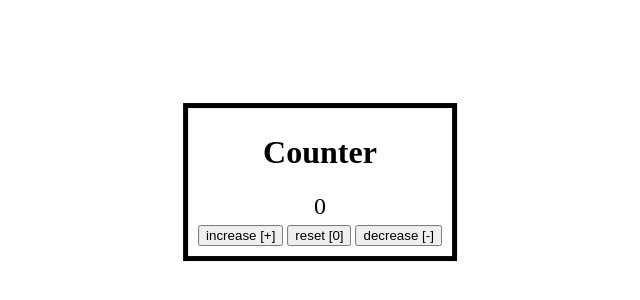
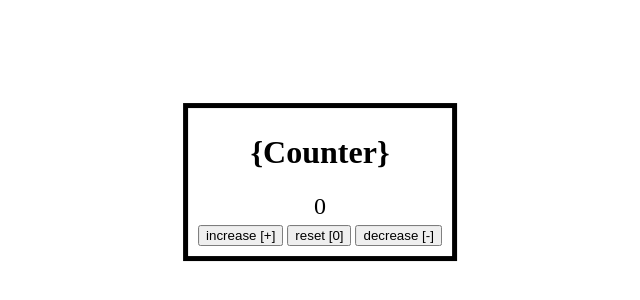
Before and after one commit to ambiguousphoton/js-projects, a plain HTML site: page counter/counter.html in a window 1280 px wide. Shown: the part 218-518 px from the top of the page, 320-960 px from the left. Drawn offline with Linux system fonts and the light colour scheme.

Commit message:
Update counter.html

```diff
--- a/counter/counter.html
+++ b/counter/counter.html
@@ -12,7 +12,7 @@
 <body>
     <main>
         <div class="container">
-            <h1>Counter</h1>
+            <h1>{Counter}</h1>
             <div id="counter">
                 <span id="span">0</span>
             </div>
```
